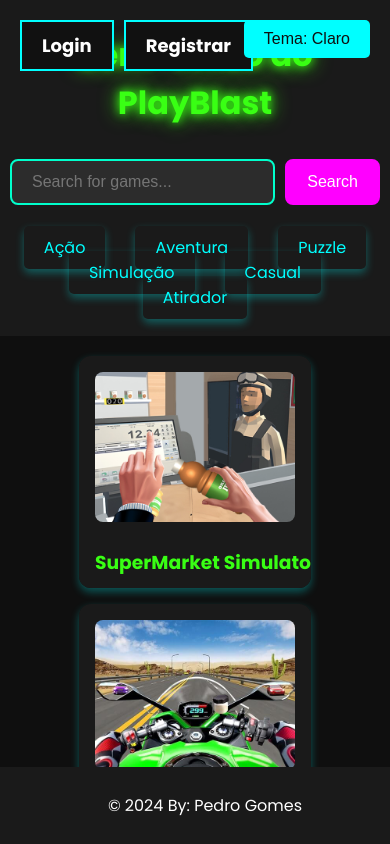
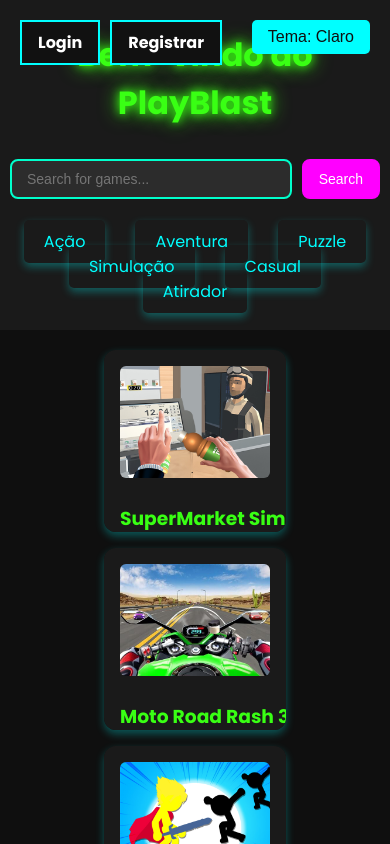
Before and after one commit to pedrolucas201/site-de-jogos, a React (Create React App) app: page / in a window 390 px wide. Shown: the top 844 px of the page. Built offline with nearby package versions, Linux system fonts and the light colour scheme; no server answers.

Commit message:
fix: styles.css

```diff
--- a/src/styles/styles.css
+++ b/src/styles/styles.css
@@ -1,12 +1,12 @@
 /* Estilos Globais */
 body {
   font-family: Poppins, sans-serif;
-  background-color: #0f0f0f; /* Fundo escuro */
+  background-color: #0f0f0f;
   margin: 0;
   padding: 0;
   height: 100%;
   width: 100%;
-  color: #00ffff; /* Texto Neon Ciano */
+  color: #00ffff;
   transition: background-color 0.3s ease, color 0.3s ease;
 }
 
@@ -31,7 +31,7 @@ nav ul {
   padding: 0;
   display: flex;
   justify-content: center;
-  flex-wrap: wrap; /* Responsividade */
+  flex-wrap: wrap;
 }
 
 nav ul li {
@@ -60,7 +60,7 @@ nav ul li a:hover {
   gap: 16px;
   padding: 20px;
   border-radius: 12px;
-  margin-bottom: 80px;
+  z-index: 2;
 }
 
 /* Card de Jogos */
@@ -112,8 +112,9 @@ footer {
   background-color: #1a1a1a;
   color: #00ffff;
   width: 100%;
-  position: fixed;
-  bottom: 0;
+  position: relative;
+  z-index: 1;
+  flex-shrink: 0;
 }
 
 /* Botão de voltar para a página inicial */
@@ -329,8 +330,134 @@ a:hover {
   .register-form button {
     padding: 10px;
   }
+
+  .search-bar input[type="text"] {
+    padding: 10px 15px;
+    font-size: 14px;
+  }
+
+  .search-bar button {
+    padding: 10px 15px;
+    font-size: 14px;
+  }
+
+  .neon-button {
+    padding: 8px 16px;
+    font-size: 16px;
+  }
+
+  .neon-button:hover {
+    box-shadow: 0 0 5px #0ff, 0 0 10px #0ff, 0 0 15px #0ff;
+  }
+
+  .back-to-home-button {
+    padding: 8px 16px;
+    font-size: 16px;
+  }
+
+  .theme-switcher {
+    padding: 8px 16px;
+    font-size: 16px;
+  }
+
+  .auth-buttons .neon-button {
+    padding: 8px 16px;
+    font-size: 16px;
+  }
+
+  .auth-buttons .neon-button:hover {
+    box-shadow: 0 0 5px #0ff, 0 0 10px #0ff, 0 0 15px #0ff;
+  }
+
+  .game-card {
+    width: 150px;
+    height: 150px;
+  }
+
+  .game-card img {
+    border-radius: 6px;
+  }
+
+  .game-card.light-theme {
+    box-shadow: 0 4px 8px rgba(255, 0, 255, 0.3);
+  }
+
+  .game-card.light-theme h3 {
+    color: #ff00ff;
+  }
+
+  .back-to-home-button.light-theme {
+    background-color: #00ffff;
+    color: #0f0f0f;
+  }
+
+  .search-bar input[type="text"]:focus {
+    border-color: #ff00ff;
+  }
+
+  .register-form input {
+    padding: 10px;
+  }
+
+  .register-form button {
+    padding: 10px;
+  }
+
+  .error-message {
+    margin-bottom: 10px;
+  }
+
+  .success-message {
+    margin-bottom: 10px;
+  }
+
+  .auth-buttons-container .neon-button {
+    padding: 8px 16px;
+    font-size: 16px;
+  }
+
+  .auth-buttons-container .neon-button:hover {
+    box-shadow: 0 0 5px #0ff, 0 0 10px #0ff, 0 0 15px #0ff;
+  }
+
+  .login-form input {
+    padding: 10px;
+  }
+
+  .login-form button {
+    padding: 10px;
+  }
+
+  .auth-buttons-container .neon-button {
+    padding: 8px 16px;
+    font-size: 16px;
+  }
+
+  .auth-buttons-container .neon-button:hover {
+    box-shadow: 0 0 5px #0ff, 0 0 10px #0ff, 0 0 15px #0ff;
+  }
+
+  .profile-container {
+    padding: 20px;
+  }
+
+  .profile-icon {
+    font-size: 2rem;
+  }
+
+  .profile-content {
+    font-size: 1rem;
+  }
+
+  .logout-button {
+    padding: 8px 16px;
+    font-size: 16px;
+  }
+
+
+
+
 }
-
 
 /* Estilos para o container de login */
 .login-container {
@@ -427,11 +554,11 @@ a:hover {
 /* Estilizando a seção dos botões no topo */
 .auth-buttons-container {
   position: absolute;
-  top: 10px; /* Ajuste conforme necessário */
+  top: 10px;
   left: 20px;
   display: flex;
   gap: 15px;
-  z-index: 1000; /* Para garantir que fique sobre outros elementos */
+  z-index: 1000;
 }
 
 .auth-buttons-container .neon-button {
@@ -457,12 +584,12 @@ a:hover {
   position: fixed;
   top: 10px;
   left: 10px;
-  z-index: 1000; /* Garante que fique por cima de outros elementos */
+  z-index: 1000;
 }
 
 .profile-icon {
-  font-size: 2.5rem; /* Tamanho do ícone */
-  color: #fff; /* Cor do ícone */
+  font-size: 2.5rem;
+  color: #fff;
   cursor: pointer;
 }
 
@@ -492,14 +619,14 @@ a:hover {
 .profile-content {
   flex-grow: 1;
   display: flex;
-  flex-direction: column; /* Alinha os elementos verticalmente */
+  flex-direction: column;
   justify-content: center;
   align-items: center;
   font-size: 1.2rem;
 }
 
 .profile-content p {
-  margin-bottom: 10px; /* Garante que os parágrafos fiquem um abaixo do outro */
+  margin-bottom: 10px;
 }
 
 .logout-button {
```
